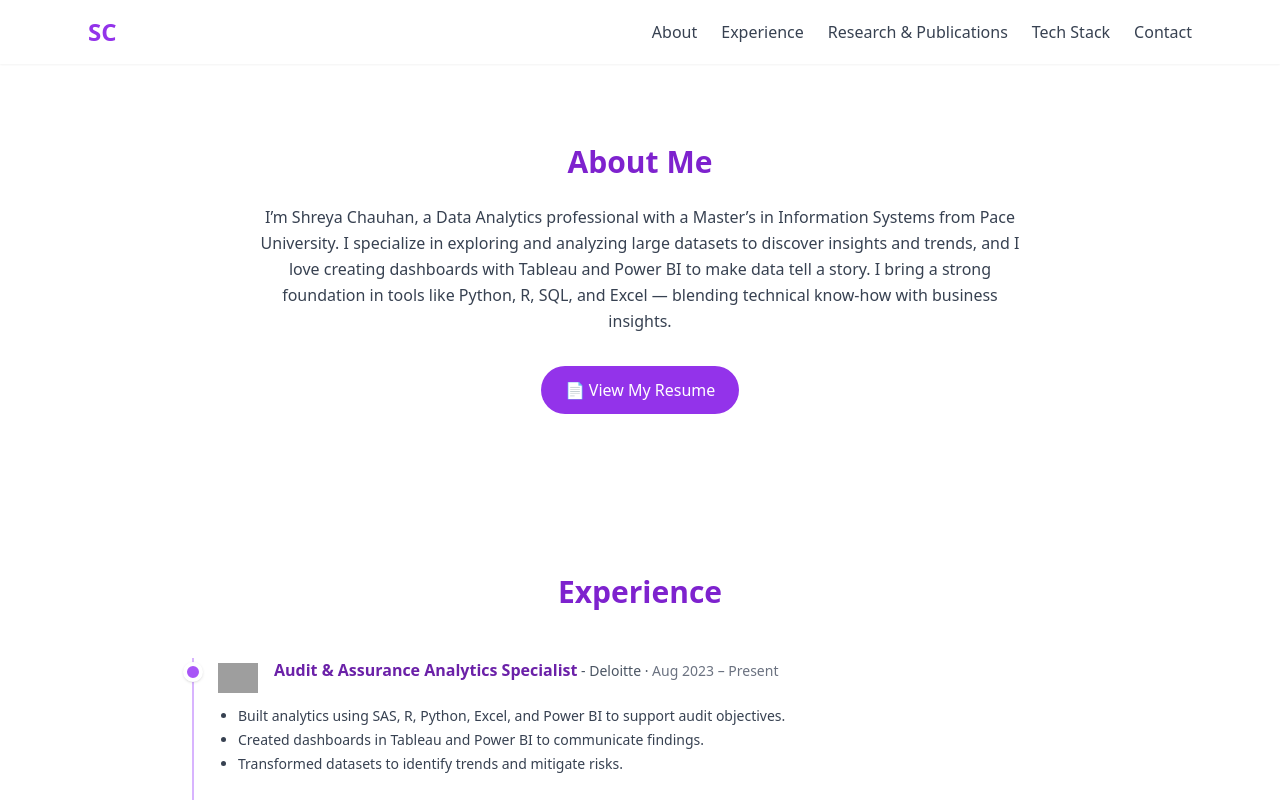
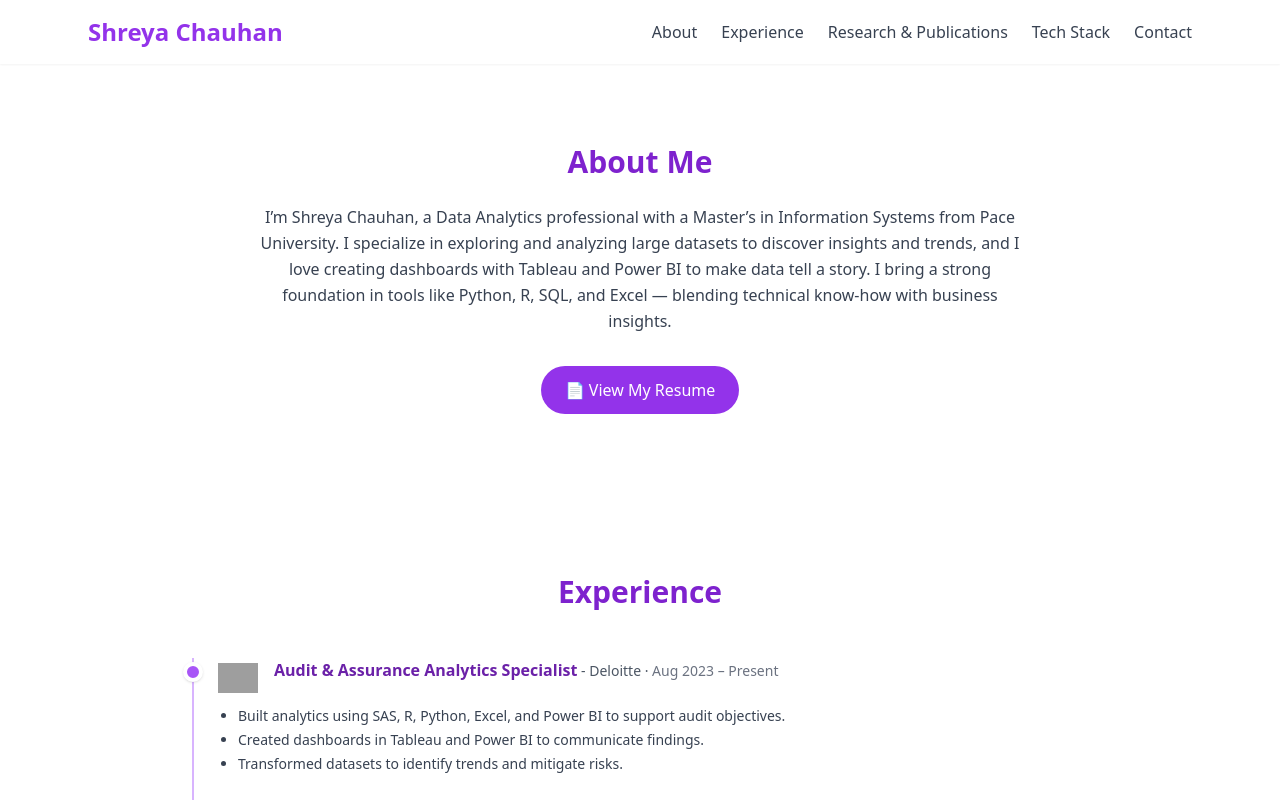
Before and after one commit to mkumar131446/shreya-portfolio, a React (Vite) app: page /portfolio in a window 1280 px wide. Shown: the top 800 px of the page. Built offline with nearby package versions, Linux system fonts and the light colour scheme; grey boxes are pictures that could not be loaded.

Commit message:
added full name

```diff
--- a/src/Components/Header.tsx
+++ b/src/Components/Header.tsx
@@ -17,7 +17,7 @@ export default function Header() {
   return (
     <header className="sticky top-0 z-50 bg-white/90 backdrop-blur-md shadow-sm">
       <div className="max-w-6xl mx-auto px-6 py-4 flex justify-between items-center">
-        <span className="text-2xl font-bold text-purple-600">SC</span>
+        <span className="text-2xl font-bold text-purple-600">Shreya Chauhan</span>
 
         <div className="md:hidden">
           <button onClick={() => setMenuOpen(!menuOpen)}>
```
